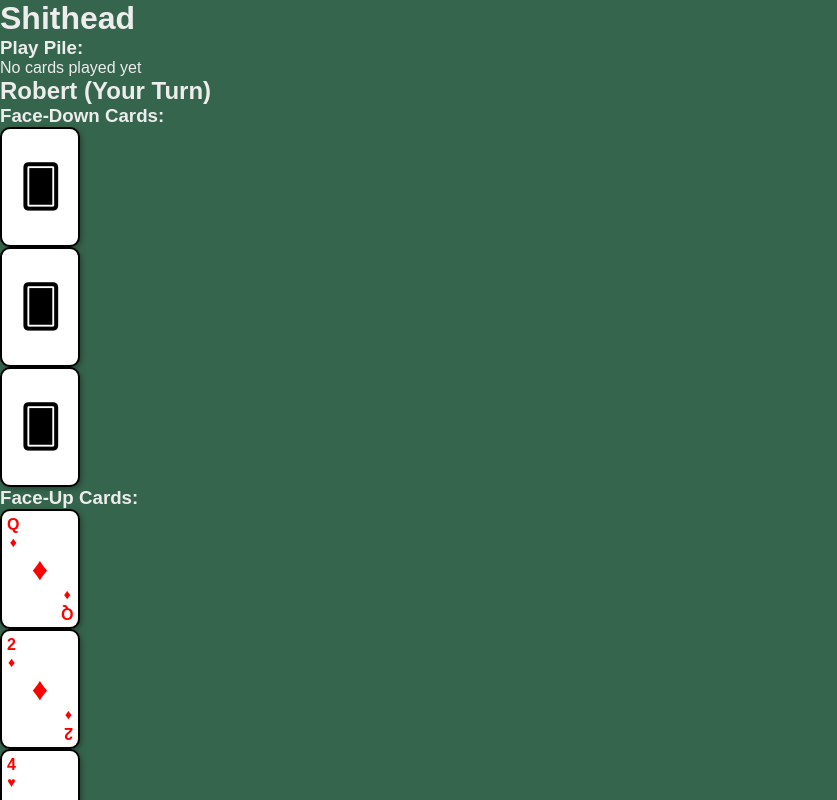
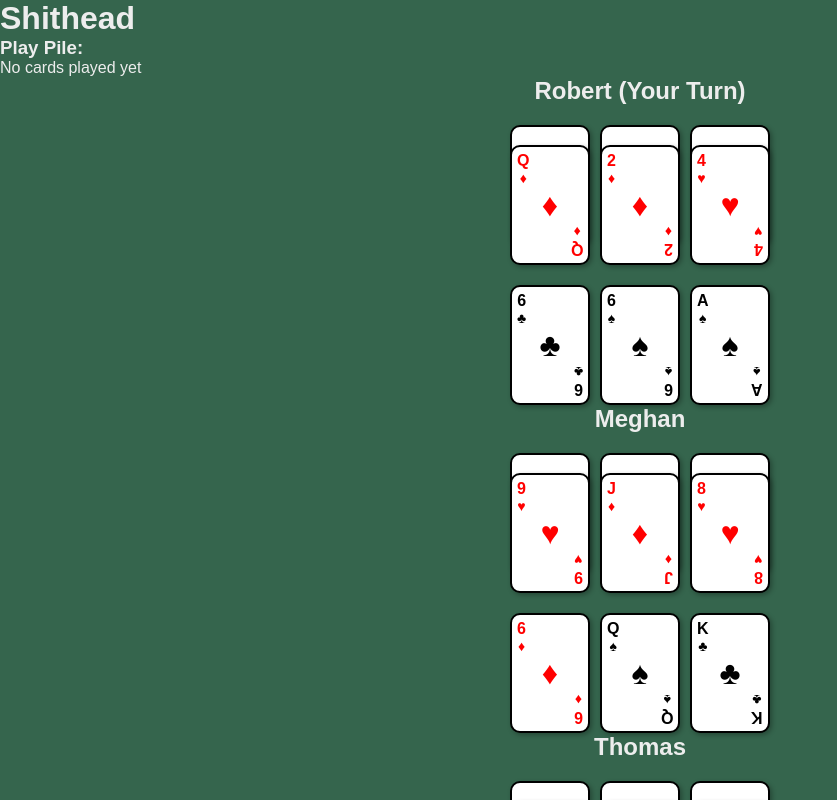
Before and after one commit to rdininno/card-game, a Next.js app: page / in a window 1280 px wide. Both pictures are taken after a click on the button "Start Game". Shown: the top 800 px of the page, without its empty margins (0-837 px from the left). Built offline with nearby package versions, Linux system fonts and the light colour scheme.

Commit message:
style player

```diff
--- /dev/null
+++ b/src/app/player.css
@@ -0,0 +1,34 @@
+.player {
+    display: flex;
+    flex-direction: column;
+    align-items: center;
+    gap: 20px;
+}
+
+.player-hand {
+    display: flex;
+    flex-direction: column;
+    align-items: center;
+    position: relative;
+}
+
+.player-cards {
+    display: flex;
+    gap: 10px;
+    position: relative;
+}
+
+.faceup {
+    position: relative;
+    top: 20px;
+    z-index: 2;
+}
+
+.facedown {
+    position: absolute;
+    z-index: 1;
+}
+
+.inhand {
+    margin-top: 40px;
+}
--- a/src/components/Player.js
+++ b/src/components/Player.js
@@ -2,16 +2,20 @@
 
 import React from "react";
 import Card from "./Card";
+import "../app/player.css";
+
 
 const Player = ({ name, hand, playerIndex, isCurrentPlayer, handleCardClick, drawPileEmpty }) => {
     return (
-        <div>
-            <h2>{name} {isCurrentPlayer ? "(Your Turn)" : ""}</h2>
+        <div className="player">
+            <h2 className="player-name">{name} {isCurrentPlayer ? "(Your Turn)" : ""}</h2>
 
-            <h3>Face-Down Cards:</h3>
-            <div>
+            <div className="player-hand">
+                <div className="player-cards facedown">
                     {hand.faceDown.map((_, i) => (
-                    <Card key={i} hidden
+                        <Card
+                            key={i}
+                            hidden
                             onClick={() => {
                                 if (isCurrentPlayer && hand.inHand.length === 0 && hand.faceUp.length === 0 && drawPileEmpty) {
                                     handleCardClick(playerIndex, i, false, true);
@@ -20,8 +24,7 @@ const Player = ({ name, hand, playerIndex, isCurrentPlayer, handleCardClick, dra
                     ))}
                 </div>
 
-            <h3>Face-Up Cards:</h3>
-            <div >
+                <div className="player-cards faceup">
                     {hand.faceUp.map((card, i) => (
                         <Card key={i} suit={card.suit} value={card.value}
                         onClick={() => {
@@ -32,11 +35,11 @@ const Player = ({ name, hand, playerIndex, isCurrentPlayer, handleCardClick, dra
                     ))}
                 </div>
 
-            <h3>In-Hand Cards (Click to Play):</h3>
-            <div>
+                <div className="player-cards inhand">
                     {hand.inHand.map((card, i) => (
                         <Card key={i} suit={card.suit} value={card.value} onClick={() => handleCardClick(playerIndex, i, false, false)} />
                     ))}
+                </div>
             </div>
         </div>
     );
```
Lines whose indentation alone changed are shown as unchanged.
